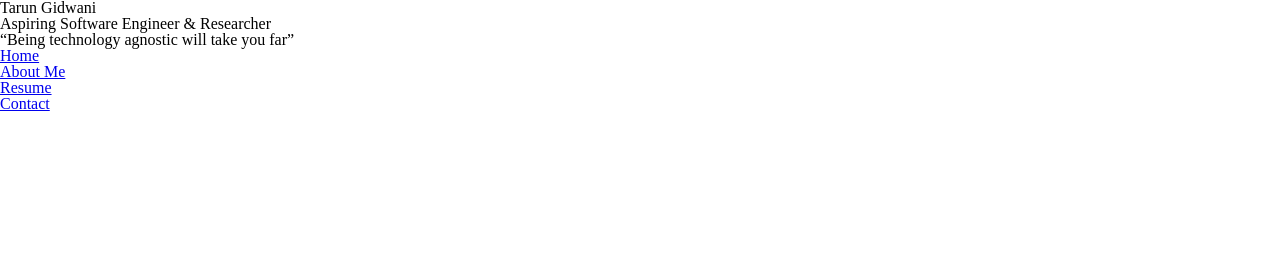
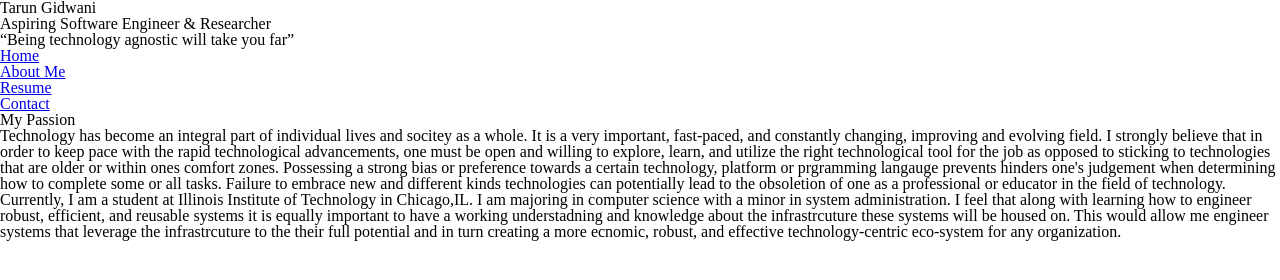
Before and after one commit to tarungidwani/COM_327_Project_3, a plain HTML site: page index.html in a window 1280 px wide. Drawn offline with Linux system fonts and the light colour scheme.

Commit message:
Added content for home page in root index.html

```diff
--- a/index.html
+++ b/index.html
@@ -16,5 +16,16 @@
       <li><a href="/resume/resume.pdf" target="_blank">Resume</a></li>
       <li><a href="/contact/index.html">Contact</a></li>
     </ul>
+    <ul>
+      <li>
+        <h3>My Passion</h3>
+        <p>
+          Technology has become an integral part of individual lives and socitey as a whole. It is a very important, fast-paced, and constantly changing, improving and evolving field. I strongly believe that in order to keep pace with the rapid technological advancements, one must be open  and willing to explore, learn, and utilize the right technological tool for the job as opposed to sticking to technologies that are older or within ones comfort zones. Possessing a strong bias or preference towards a certain technology, platform or prgramming  langauge prevents hinders one's judgement when determining how to complete some or all tasks. Failure to embrace new and different kinds technologies can potentially lead to the obsoletion of one as a professional or educator in the field of technology.
+        </p>
+        <p>
+          Currently, I am a student at Illinois Institute of Technology in Chicago,IL. I am majoring in computer science with a minor in system administration. I feel that along with learning how to engineer robust, efficient, and reusable systems it is equally important to have a working understadning and knowledge about the infrastrcuture these systems will be housed on. This would allow me engineer systems that leverage the infrastrcuture to the their full potential and in turn creating a more ecnomic, robust, and effective technology-centric eco-system for any organization.
+        </p>
+      </li>
+    </ul>
   </body>
 </html>
```
Also changed, not shown: about_me/index.html (+1 -1 lines).
